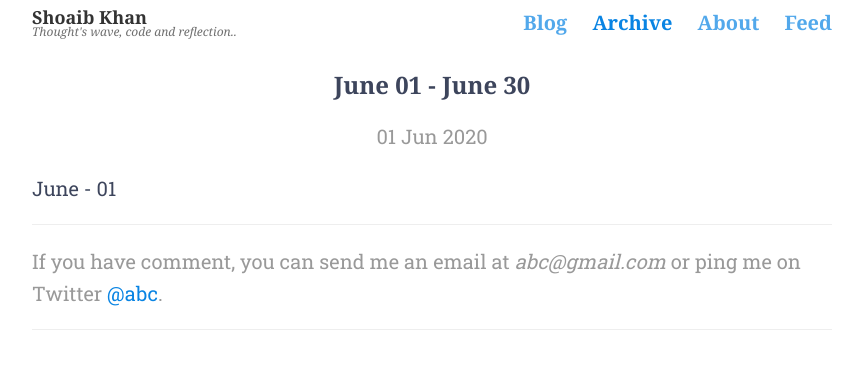
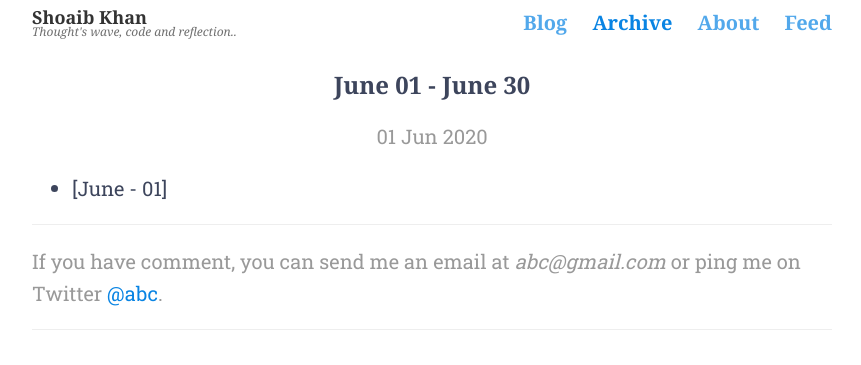
Before and after one commit to shoaibk-dev/shoaibk-dev.github.io, a Jekyll site: the page built from _posts/2020-06-01-June-01.md, in a window 1280 px wide. Shown: the top 365 px of the page, without its empty margins (208-1069 px from the left). Built offline with Jekyll 4.4.1, drawn with Linux system fonts in a browser that asks for light colours; nearby versions of some CDN libraries; library files that are not in the unit come from our copies.

```diff
--- a/_posts/2020-06-01-June-01.md
+++ b/_posts/2020-06-01-June-01.md
@@ -3,4 +3,4 @@ layout: post
 title: June 01 - June 30
 ---
 
-June - 01
+* [June - 01]
```
